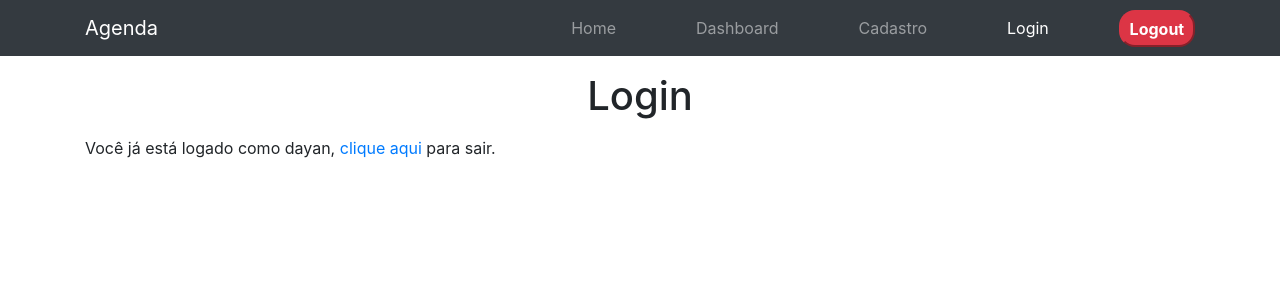
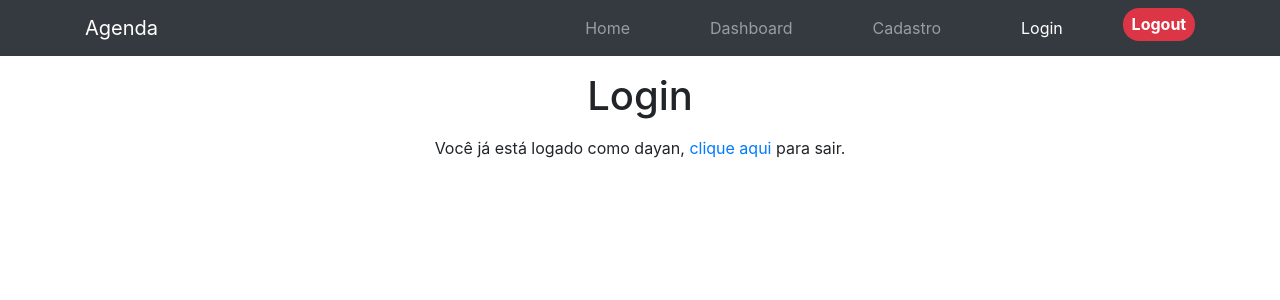
Before and after one commit to dayangomes/projeto-agenda-django, a Django app: page /accounts/ in a window 1280 px wide. Shown: the top 300 px of the page. Run offline with Django 3.2, Linux system fonts and the light colour scheme; a user stored in the database is signed in; some libraries are stand-ins or nearby versions.

```diff
--- a/accounts/templates/accounts/login.html
+++ b/accounts/templates/accounts/login.html
@@ -29,6 +29,6 @@
   <button type="submit" class="btn btn-primary">Login</button>
 </form>
 {% else %}
-  <p>Você já está logado como {{ user }}, <a href='{% url 'logout' %}'>clique aqui</a> para sair.</p>
+  <p align='center'>Você já está logado como {{ user }}, <a href='{% url 'logout' %}'>clique aqui</a> para sair.</p>
 {% endif %}
 {% endblock conteudo %}
--- a/project-templates/base.html
+++ b/project-templates/base.html
@@ -45,7 +45,8 @@
                     {% if user.is_authenticated %}
                     <li class="nav-item">
                         <div class="container-buttom">
-                            <button type="submit" class="logout-button">Logout</button>
+                            <!-- botao para logout -->
+                            <a class="logout-button" href="{% url 'logout' %}">Logout</a>
                         </div>
                     </li>
                     {% endif %}
--- a/project-templates/static/css/custom.css
+++ b/project-templates/static/css/custom.css
@@ -1,7 +1,7 @@
 .container-buttom {
     display: flex;
     justify-content: flex-end;
-    margin-left: 30px;
+    margin-left: 20px;
 }
 
 .logout-button {
@@ -15,7 +15,7 @@
     transition: all 0.15s ease-in-out;
     font-weight: bold;
     text-decoration: none;
-    margin-top: 3%;
+    /* margin-top: 3%; */
     text-align: center;
 }
 
```
Also changed, not shown: accounts/templates/accounts/dashboard.html (+5 -3 lines).
